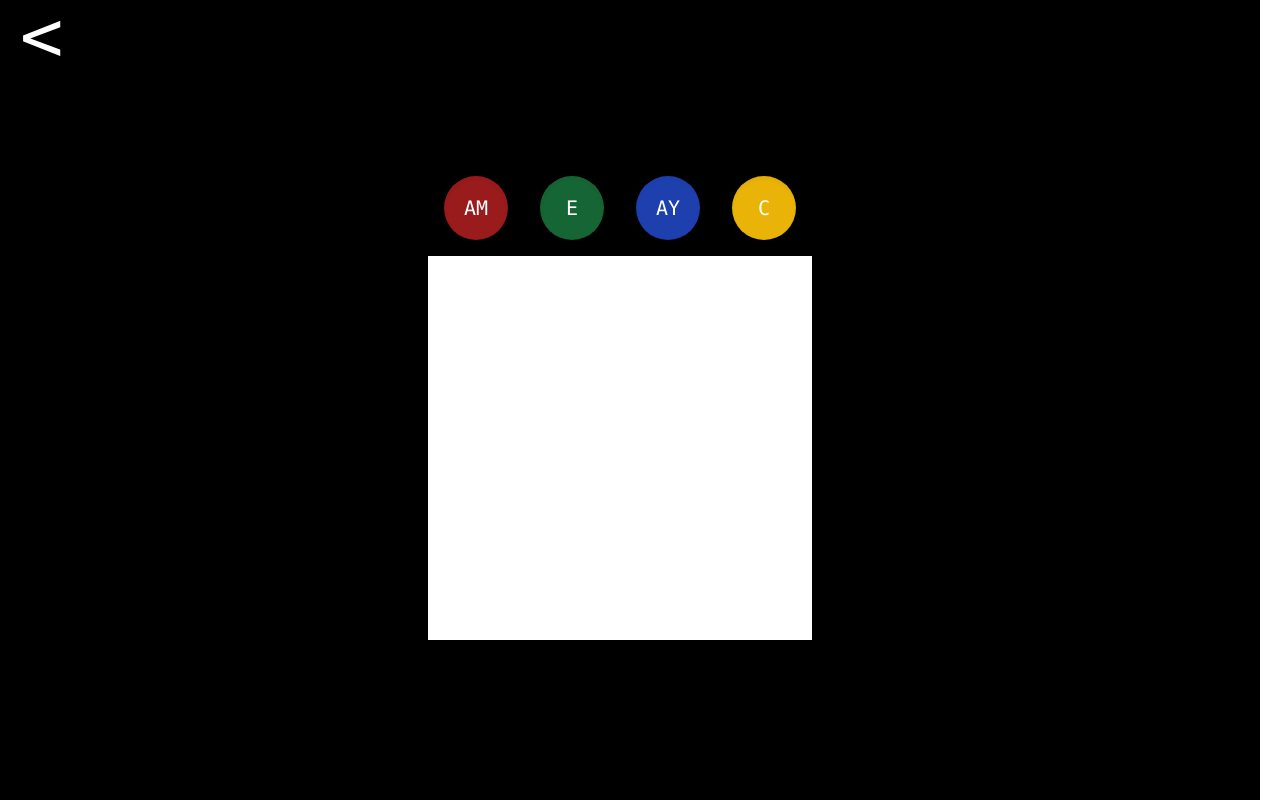
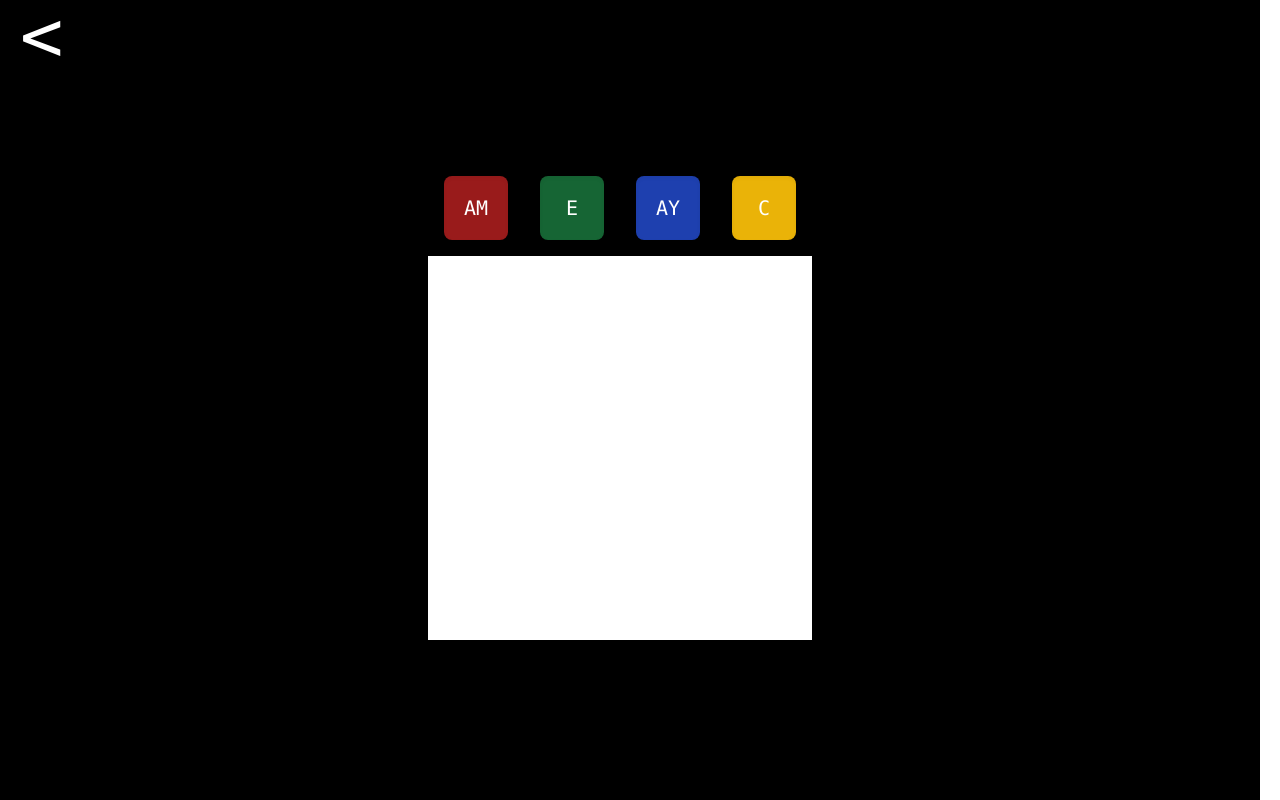
Before and after one commit to Wayhowen/portfolio, a React app: page /me in a window 1280 px wide. Built offline with nearby package versions, Linux system fonts and the light colour scheme.

Commit message:
added nice transitions and animations to about page

```diff
--- a/src/components/HeaderButton/HeaderButton.tsx
+++ b/src/components/HeaderButton/HeaderButton.tsx
@@ -18,6 +18,7 @@ export default function HeaderButton(props: Props) {
           rounded-custom shadow-inner
           text-2xl
           group hover:scale-95 click:scale-95
+          transition-all duration-300
           flex items-center justify-center
           ${props.customCSS}
           `}>
--- a/src/components/SmallHeaderButton/SmallHeaderButton.tsx
+++ b/src/components/SmallHeaderButton/SmallHeaderButton.tsx
@@ -15,9 +15,10 @@ export default function SmallHeaderButton(props: Props) {
             className={`
           m-4 w-16 h-16
           flex-grow-0 shrink-0
-          rounded-custom shadow-inner
+          rounded-lg shadow-inner
           text-xl
-          group hover:scale-95 click:scale-95
+          group hover:translate-y-[-3px] hover:scale-95 click:scale-95 click:translate-y-[-3px]
+          transition-all duration-300
           flex items-center justify-center
           ${props.customCSS}
           `}>
--- a/src/pages/About.tsx
+++ b/src/pages/About.tsx
@@ -6,10 +6,10 @@ function About() {
   return (
     <div className="flex flex-col">
       <header className="flex flex-row justify-center items-center max-w-2xl mx-auto">
-        <SmallHeaderButton mainText={"About me"} to="/me" customCSS="bg-red-800" index={0}/>
-        <SmallHeaderButton mainText={"Experience"} to="/experience" customCSS="bg-green-800" index={1}/>
-        <SmallHeaderButton mainText={"About you"} to="/you" customCSS="bg-blue-800" index={2}/>
-        <SmallHeaderButton mainText={"Contact"} to="/contact" customCSS="bg-yellow-500" index={3}/>
+        <SmallHeaderButton mainText={"About me"} to="/me" customCSS="bg-red-800 animate-homeSlideL7" index={0}/>
+        <SmallHeaderButton mainText={"Experience"} to="/experience" customCSS="bg-green-800 animate-homeSlideL6" index={1}/>
+        <SmallHeaderButton mainText={"About you"} to="/you" customCSS="bg-blue-800 animate-homeSlideL5" index={2}/>
+        <SmallHeaderButton mainText={"Contact"} to="/contact" customCSS="bg-yellow-500 animate-homeSlideL4" index={3}/>
       </header>
       <main className="space-y-2">
         <div className="flex flex-row flex-wrap justify-center items-center max-w-2xl mx-auto">
--- a/src/pages/Home.tsx
+++ b/src/pages/Home.tsx
@@ -11,10 +11,10 @@ function Home() {
       </header>
       <main className="space-y-2">
         <div className="flex flex-row flex-wrap justify-center items-center max-w-2xl mx-auto">
-          <HeaderButton mainText={"About me"} to="/me" customCSS="bg-red-800 animate-homeSlide0" index={0}/>
-          <HeaderButton mainText={"Experience"} to="/experience" customCSS="bg-green-800 animate-homeSlide1" index={1}/>
-          <HeaderButton mainText={"About you"} to="/you" customCSS="bg-blue-800 animate-homeSlide2" index={2}/>
-          <HeaderButton mainText={"Contact"} to="/contact" customCSS="bg-yellow-500 animate-homeSlide3" index={3}/>
+          <HeaderButton mainText={"About me"} to="/me" customCSS="bg-red-800 animate-homeSlideL4" index={0}/>
+          <HeaderButton mainText={"Experience"} to="/experience" customCSS="bg-green-800 animate-homeSlideR5" index={1}/>
+          <HeaderButton mainText={"About you"} to="/you" customCSS="bg-blue-800 animate-homeSlideL6" index={2}/>
+          <HeaderButton mainText={"Contact"} to="/contact" customCSS="bg-yellow-500 animate-homeSlideR7" index={3}/>
         </div>
       </main>
     </div>
--- a/tailwind.config.js
+++ b/tailwind.config.js
@@ -7,20 +7,22 @@ module.exports = {
   theme: {
     extend: {
       animation: {
-        homeSlide0: 'slideInLeft 0.4s ease-in',
-        homeSlide1: 'slideInRight 0.5s ease-in',
-        homeSlide2: 'slideInLeft 0.6s ease-in',
-        homeSlide3: 'slideInRight 0.7s ease-in',
+        homeSlideL4: 'slideInLeft 0.4s ease-in',
+        homeSlideL5: 'slideInLeft 0.5s ease-in',
+        homeSlideL6: 'slideInLeft 0.6s ease-in',
+        homeSlideL7: 'slideInLeft 0.7s ease-in',
+        homeSlideR5: 'slideInRight 0.5s ease-in',
+        homeSlideR7: 'slideInRight 0.7s ease-in',
         fadeIn: 'fadeIn 0.3s forwards',
         fadeOut: 'fadeOut 0.3s forwards'
       },
       keyframes: {
         slideInLeft: {
-          '0%': {transform: 'translateX(-200%)'},
+          '0%': {transform: 'translateX(-500%)'},
           '100%': {transform: 'translateX(0)'},
         },
         slideInRight: {
-          '0%': {transform: 'translateX(200%)'},
+          '0%': {transform: 'translateX(500%)'},
           '100%': {transform: 'translateX(0)'},
         },
         fadeIn: {
```
